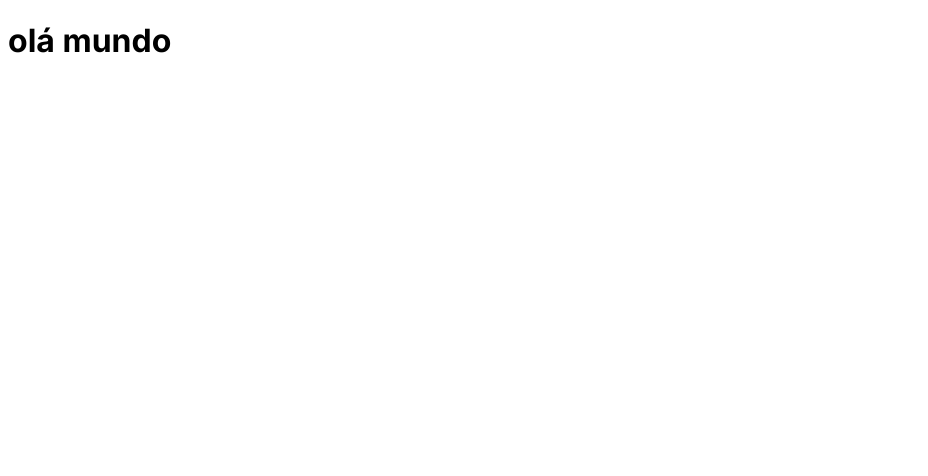
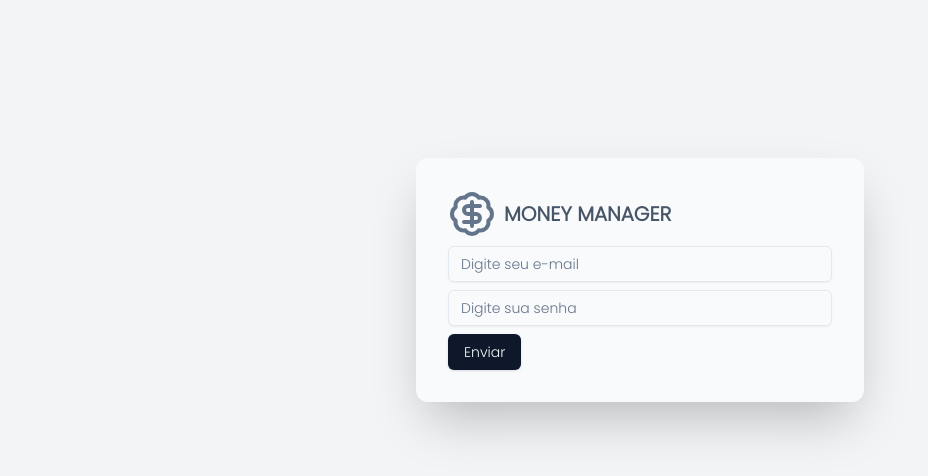
Before and after one commit to brunohhomem/moneymanager-fs, a Next.js app in the folder money-manager-front/: page / in a window 1280 px wide. Shown: the top 476 px of the page, without its empty margins (0-928 px from the left). Built offline with nearby package versions, Linux system fonts and the light colour scheme.

Commit message:
feat: `Login Form`

```diff
--- a/money-manager-front/src/app/layout.tsx
+++ b/money-manager-front/src/app/layout.tsx
@@ -1,25 +1,27 @@
-import type { Metadata } from "next";
-import {Inter}  from 'next/font/google'
+import './globals.css'
+import type { Metadata } from 'next'
+import { Poppins } from 'next/font/google'
+import { cn } from '@/lib/utils'
+// import { AuthContextProvider } from '@/context/auth-context'
 
-const inter = Inter({subsets: ['latin']})
+const poppins = Poppins({ weight: '300', subsets: ['latin'] })
 
 export const metadata: Metadata = {
-  title: "Money Manager",
-  description: "Seu gerenciador financeiro!",
-};
+  title: 'Money Manager :: Seu gerenciador financeiro!',
+  description: 'Gerenciador financeiro',
+}
 
 export default function RootLayout({
   children,
-}: Readonly<{
-  children: React.ReactNode;
-}>) {
+}: {
+  children: React.ReactNode
+}) {
+
   return (
-    <html lang="pt-BR">
-      <body
-        className={inter.className}
-      >
-        {children}
-      </body>
-    </html>
-  );
+    // <AuthContextProvider>
+      <html lang="pt-BR">
+        <body className={cn(poppins.className, "bg-gray-100")}>{children}</body>
+      </html>
+    // {/* </AuthContextProvider> */}
+  )
 }
--- a/money-manager-front/src/app/page.tsx
+++ b/money-manager-front/src/app/page.tsx
@@ -1,7 +1,21 @@
+import { Button } from "@/components/ui/button";
+import { Input } from "@/components/ui/input";
+import { BadgeDollarSign } from "lucide-react";
+
 export default function Home() {
   return (
     <main>
-      <h1>olá mundo</h1>
+      <div className="flex pb-60 items-center h-screen justify-center">
+        <div className="container max-w-md space-y-2 bg-gray-50 shadow-2xl rounded-xl p-8">
+          <span className="flex items-center gap-2">
+            <BadgeDollarSign className="text-slate-500" size={48}/>
+            <h1 className="uppercase text-slate-600 font-bold text-xl">Money Manager</h1>
+          </span>
+          <Input type="email" placeholder="Digite seu e-mail"/>
+          <Input type="password" placeholder="Digite sua senha"/>
+          <Button>Enviar</Button>
+        </div>
+      </div>
     </main>
   )
 }
```
